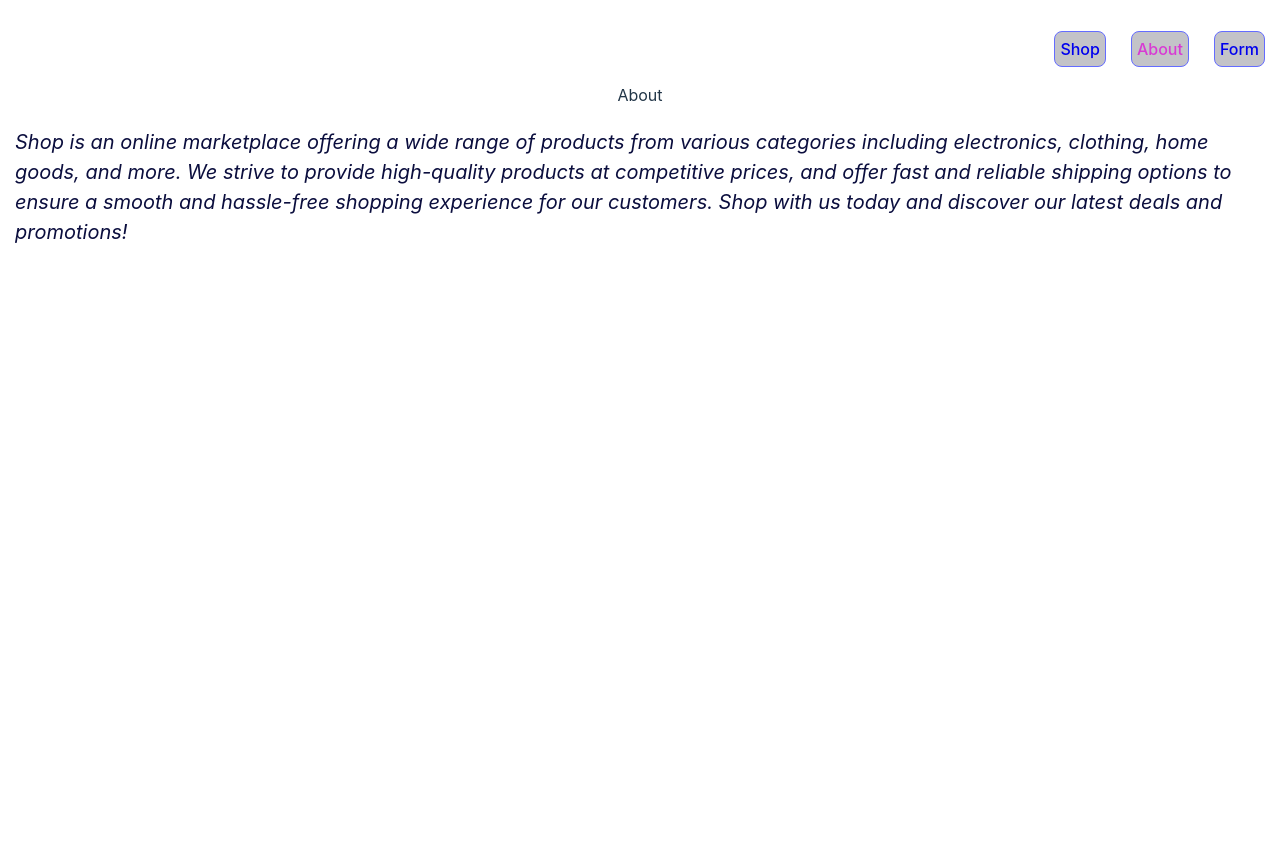
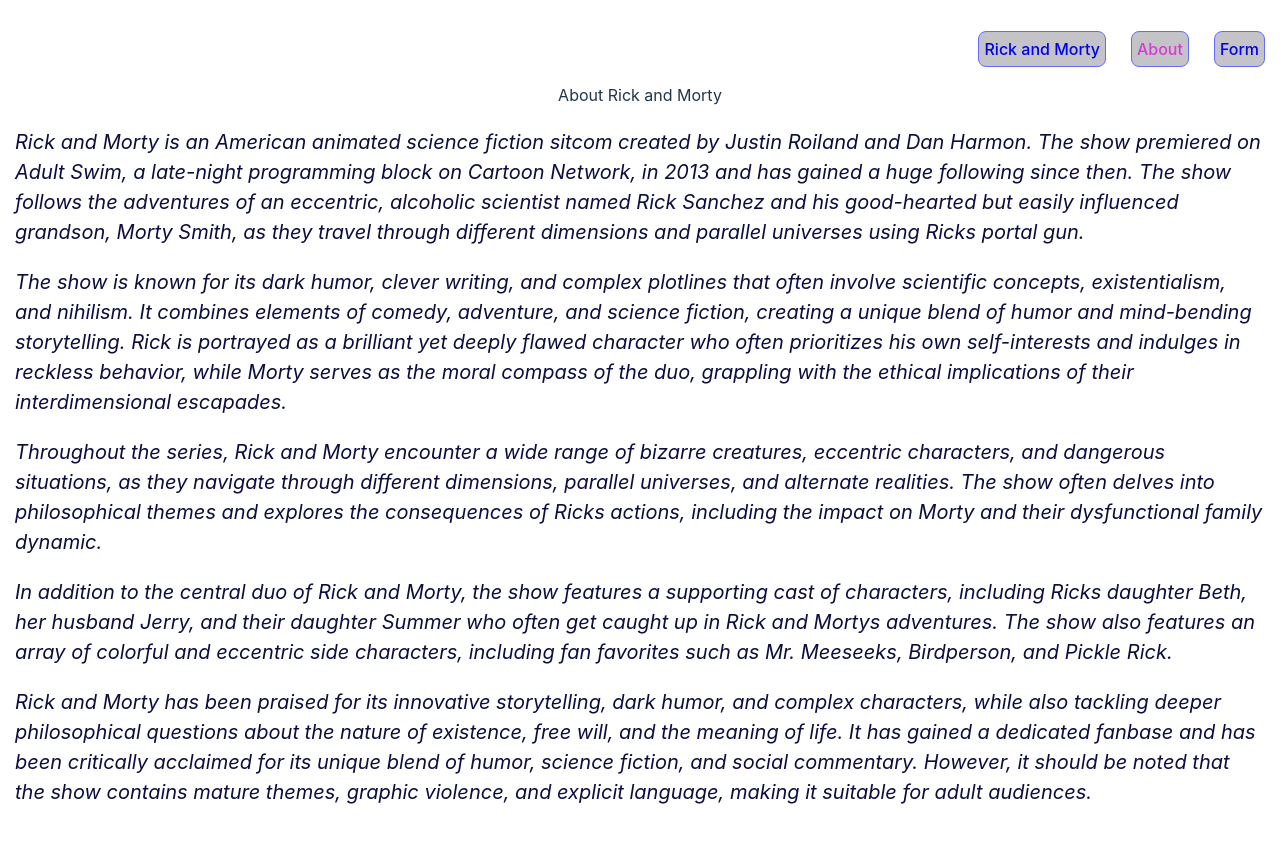
Before and after one commit to OksanaZhuravel/RSreact, a React (Vite) app: page /about in a window 1280 px wide. Shown: the top 842 px of the page. Built offline with nearby package versions, Linux system fonts and the light colour scheme.

Commit message:
fix: bugs in components

```diff
--- a/src/components/Card/Card.scss
+++ /dev/null
@@ -1,63 +0,0 @@
-.card {
-  display: grid;
-  gap: 2px;
-  justify-items: center;
-  align-items: center;
-  padding: 5px;
-  border: 1px solid #646cff;
-  border-radius: 8px;
-
-  &__image {
-    max-width: 80%;
-    @media (max-width: 430px) {
-      max-width: 50%;
-    }
-  }
-
-  &__info {
-    display: grid;
-    gap: 5px;
-    padding: 5px;
-    p {
-      margin: 0;
-    }
-  }
-
-  &__title {
-    margin: 2px 0;
-    font-size: 20px;
-    justify-self: center;
-    text-transform: capitalize;
-  }
-
-  &__item {
-    display: flex;
-    gap: 10px;
-    align-items: center;
-    justify-content: space-between;
-  }
-
-  &__text {
-    font-size: 20px;
-    text-transform: capitalize;
-    color: #646cff;
-  }
-
-  &__discount,
-  &__brand,
-  &__category,
-  &__rating,
-  &__price {
-    margin: 2px 0;
-    font-size: 18px;
-    text-transform: capitalize;
-    font-style: italic;
-    color: #040627;
-  }
-
-  &__description {
-    font-size: 16px;
-    text-transform: capitalize;
-    font-style: italic;
-  }
-}
--- a/src/components/Card/Card.tsx
+++ b/src/components/Card/Card.tsx
@@ -1,10 +1,6 @@
-import { DataApi } from '../../types/types';
-import './card.scss';
+import { CardProps } from '../../types/types';
 import Modal from '../../components/Modal/Modal';
 import { useState } from 'react';
-interface CardProps {
-  item: DataApi;
-}
 
 const Card: React.FC<CardProps> = ({ item }) => {
   const { name, status, species, gender, origin, location, image } = item;
--- a/src/components/Header/Header.tsx
+++ b/src/components/Header/Header.tsx
@@ -8,8 +8,8 @@
 
   useEffect(() => {
     const pages = {
-      '/': 'Shop',
-      '/about': 'About',
+      '/': 'Rick and Morty',
+      '/about': 'About Rick and Morty',
       '/form': 'Form',
     };
     const titleName = pages[location.pathname as keyof typeof pages];
@@ -17,7 +17,7 @@
   }, [location.pathname]);
 
   const updatePage = () => {
-    setTitle(location.pathname === '/' ? 'Shop' : '');
+    setTitle(location.pathname === '/' ? 'Rick and Morty' : '');
   };
 
   return (
--- a/src/components/Modal/Modal.tsx
+++ b/src/components/Modal/Modal.tsx
@@ -1,20 +1,22 @@
-import React from 'react';
+import { ModalProps } from '../../types/types';
 
-interface ModalProps {
-  children: React.ReactNode;
-  visible: boolean;
-  setVisible: (visible: boolean) => void;
-}
 const Modal = ({ children, visible, setVisible }: ModalProps) => {
   const rootClasses = ['modal'];
   if (visible) {
     rootClasses.push('active');
   }
 
+  const handleModalClose = () => {
+    setVisible(false);
+  };
+
   return (
     <div className={rootClasses.join(' ')} onClick={() => setVisible(false)}>
       <div className="modal__content" onClick={(e) => e.stopPropagation()}>
         {children}
+        <button className="modal__close" onClick={handleModalClose}>
+          Х
+        </button>
       </div>
     </div>
   );
--- a/src/components/Nav/Nav.tsx
+++ b/src/components/Nav/Nav.tsx
@@ -1,19 +1,16 @@
 import { FC } from 'react';
 import { NavLink } from 'react-router-dom';
-
-interface NavProps {
-  handleClick: () => void;
-}
+import { NavProps } from '../../types/types';
 
 const Nav: FC<NavProps> = ({ handleClick }) => {
   return (
     <nav className="nav">
       <ul className="nav__list">
         <li className="nav__item" onClick={handleClick}>
-          <NavLink to="/">Shop</NavLink>
+          <NavLink to="/">Rick and Morty</NavLink>
         </li>
         <li className="nav__item" onClick={handleClick}>
-          <NavLink to="/about">About</NavLink>
+          <NavLink to="/about">About </NavLink>
         </li>
         <li className="nav__item" onClick={handleClick}>
           <NavLink to="/form">Form</NavLink>
--- a/src/components/SearchBar/SearchBar.tsx
+++ b/src/components/SearchBar/SearchBar.tsx
@@ -1,42 +1,29 @@
-import { useState, useEffect } from 'react';
+import React from 'react';
+import { SearchBarProps } from '../../types/types';
 
-function SearchBar() {
-  const [searchValue, setSearchValue] = useState<string>('');
-
-  useEffect(() => {
-    const searchValue = localStorage.getItem('searchValue');
-    if (searchValue) {
-      setSearchValue(searchValue);
-    }
-  }, []);
-
-  useEffect(() => {
-    localStorage.setItem('searchValue', searchValue);
-  }, [searchValue]);
-
-  const handleInputChange = (event: React.ChangeEvent<HTMLInputElement>) => {
-    setSearchValue(event.target.value);
+const SearchBar: React.FC<SearchBarProps> = ({ filter, setFilter }) => {
+  const handleInputChange = (e: React.ChangeEvent<HTMLInputElement>) => {
+    setFilter({ ...filter, query: e.target.value });
   };
 
-  const handleSubmit = (event: React.FormEvent<HTMLFormElement>) => {
-    event.preventDefault();
-    console.log('searchValue:', searchValue);
+  const handleSubmit = (e: React.FormEvent<HTMLFormElement>) => {
+    e.preventDefault();
   };
 
   return (
     <form className="search" onSubmit={handleSubmit}>
       <input
+        value={filter.query}
+        onChange={handleInputChange}
+        placeholder="Search name..."
         type="text"
         className="search__input"
-        placeholder="Search"
-        value={searchValue}
-        onChange={handleInputChange}
       />
       <button type="submit" className="search__button">
         search
       </button>
     </form>
   );
-}
+};
 
 export default SearchBar;
--- a/src/pages/About/About.tsx
+++ b/src/pages/About/About.tsx
@@ -2,11 +2,43 @@
   return (
     <div className="about">
       <p className="about__title">
-        Shop is an online marketplace offering a wide range of products from various categories
-        including electronics, clothing, home goods, and more. We strive to provide high-quality
-        products at competitive prices, and offer fast and reliable shipping options to ensure a
-        smooth and hassle-free shopping experience for our customers. Shop with us today and
-        discover our latest deals and promotions!
+        Rick and Morty is an American animated science fiction sitcom created by Justin Roiland and
+        Dan Harmon. The show premiered on Adult Swim, a late-night programming block on Cartoon
+        Network, in 2013 and has gained a huge following since then. The show follows the adventures
+        of an eccentric, alcoholic scientist named Rick Sanchez and his good-hearted but easily
+        influenced grandson, Morty Smith, as they travel through different dimensions and parallel
+        universes using Ricks portal gun.
+      </p>
+      <p className="about__title">
+        The show is known for its dark humor, clever writing, and complex plotlines that often
+        involve scientific concepts, existentialism, and nihilism. It combines elements of comedy,
+        adventure, and science fiction, creating a unique blend of humor and mind-bending
+        storytelling. Rick is portrayed as a brilliant yet deeply flawed character who often
+        prioritizes his own self-interests and indulges in reckless behavior, while Morty serves as
+        the moral compass of the duo, grappling with the ethical implications of their
+        interdimensional escapades.
+      </p>
+      <p className="about__title">
+        Throughout the series, Rick and Morty encounter a wide range of bizarre creatures, eccentric
+        characters, and dangerous situations, as they navigate through different dimensions,
+        parallel universes, and alternate realities. The show often delves into philosophical themes
+        and explores the consequences of Ricks actions, including the impact on Morty and their
+        dysfunctional family dynamic.
+      </p>
+      <p className="about__title">
+        In addition to the central duo of Rick and Morty, the show features a supporting cast of
+        characters, including Ricks daughter Beth, her husband Jerry, and their daughter Summer who
+        often get caught up in Rick and Mortys adventures. The show also features an array of
+        colorful and eccentric side characters, including fan favorites such as Mr. Meeseeks,
+        Birdperson, and Pickle Rick.
+      </p>
+      <p className="about__title">
+        Rick and Morty has been praised for its innovative storytelling, dark humor, and complex
+        characters, while also tackling deeper philosophical questions about the nature of
+        existence, free will, and the meaning of life. It has gained a dedicated fanbase and has
+        been critically acclaimed for its unique blend of humor, science fiction, and social
+        commentary. However, it should be noted that the show contains mature themes, graphic
+        violence, and explicit language, making it suitable for adult audiences.
       </p>
     </div>
   );
--- a/src/pages/Layout/Layout.tsx
+++ b/src/pages/Layout/Layout.tsx
@@ -1,4 +1,4 @@
-import React, { useState, useEffect } from 'react';
+import { useState, useEffect } from 'react';
 import SearchBar from '../../components/SearchBar/SearchBar';
 import Card from '../../components/Card/Card';
 import { DataApi } from '../../types/types';
@@ -8,18 +8,18 @@
   const [data, setData] = useState<DataApi[]>([]);
   const [error, setError] = useState<string | null>(null);
   const [isLoading, setIsLoading] = useState<boolean>(true);
-  useEffect(() => {
+  const [filter, setFilter] = useState({ query: '' });
+  const fetchData = (query: string) => {
     setIsLoading(true);
-    fetch('https://rickandmortyapi.com/api/character')
+
+    fetch(`https://rickandmortyapi.com/api/character?name=${query}`)
       .then((response) => {
         if (!response.ok) {
-          throw new Error('Ошибка HTTP ' + response.status);
+          throw new Error('HTTP Error ' + response.status);
         }
         return response.json();
       })
       .then((data) => {
-        // console.log(data.results);
-
         setData(data.results);
         setError(null);
       })
@@ -28,11 +28,16 @@
         setError(error.message);
         setIsLoading(false);
       });
-  }, []);
+  };
 
+  useEffect(() => {
+    fetchData(filter.query);
+    setIsLoading(false);
+  }, [filter.query]);
   return (
     <div className="main">
-      <SearchBar />
+      <SearchBar filter={filter} setFilter={setFilter} fetchSearchData={fetchData} />
+
       <div className="main__cards" data-testid="cards-list">
         {data.map((item) => {
           return <Card item={item} key={item.id} />;
```
Also changed, not shown: src/index.scss (+86 -47 lines), src/pages/Form/Form.tsx (+1 -11 lines), src/types/types.tsx (+29 -0 lines).
